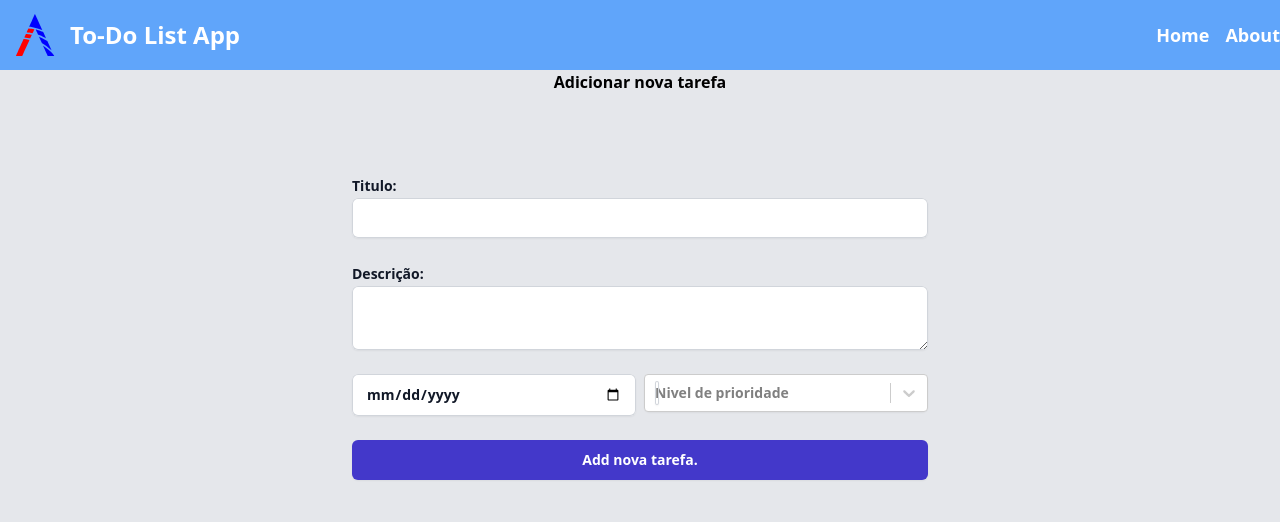
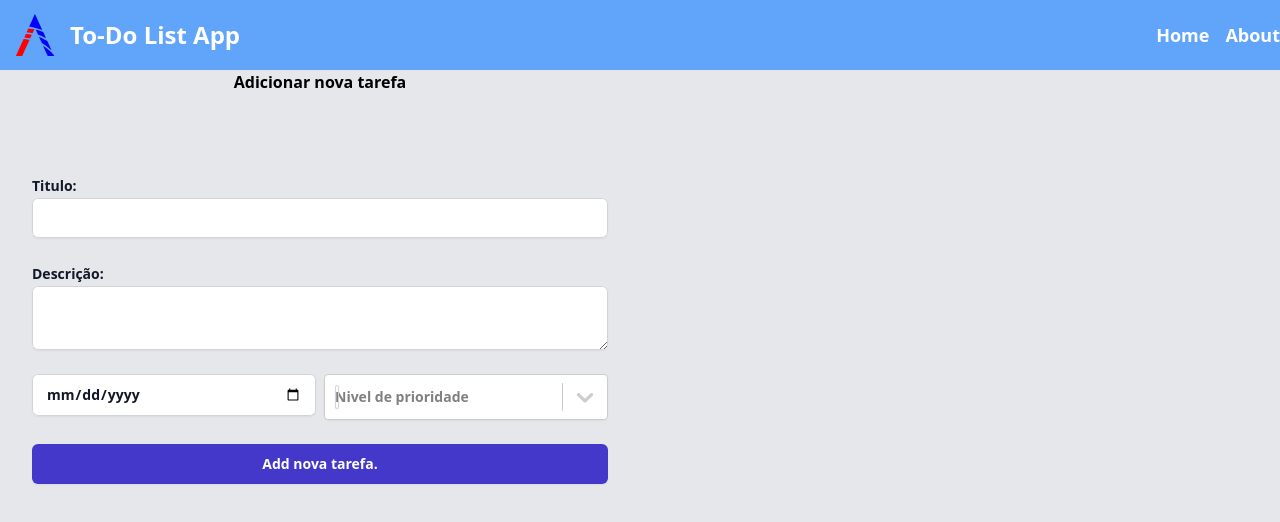
Before and after one commit to uezili/frontend-ascan, a React (Vite) app: page / in a window 1280 px wide. Shown: the top 522 px of the page. Built offline with nearby package versions, Linux system fonts and the light colour scheme.

Commit message:
Adding todo list in todoApp component.

```diff
--- a/src/components/ToDoApp/index.jsx
+++ b/src/components/ToDoApp/index.jsx
@@ -1,12 +1,20 @@
+import { useSelector } from 'react-redux';
 import { Header } from '../Header';
 import { ToDoForm } from '../ToDoForm';
+import { ToDoList } from '../ToDoList';
+
 import './styles.css';
 
 export const ToDoApp = () => {
+	const todos = useSelector((state) => state.todos);
+
 	return (
 		<div>
 			<Header />
-			<ToDoForm />
+			<div className="grid grid-cols-2 w-full">
+				<ToDoForm />
+				<ToDoList todos={todos} />
+			</div>
 		</div>
 	);
 };
```
